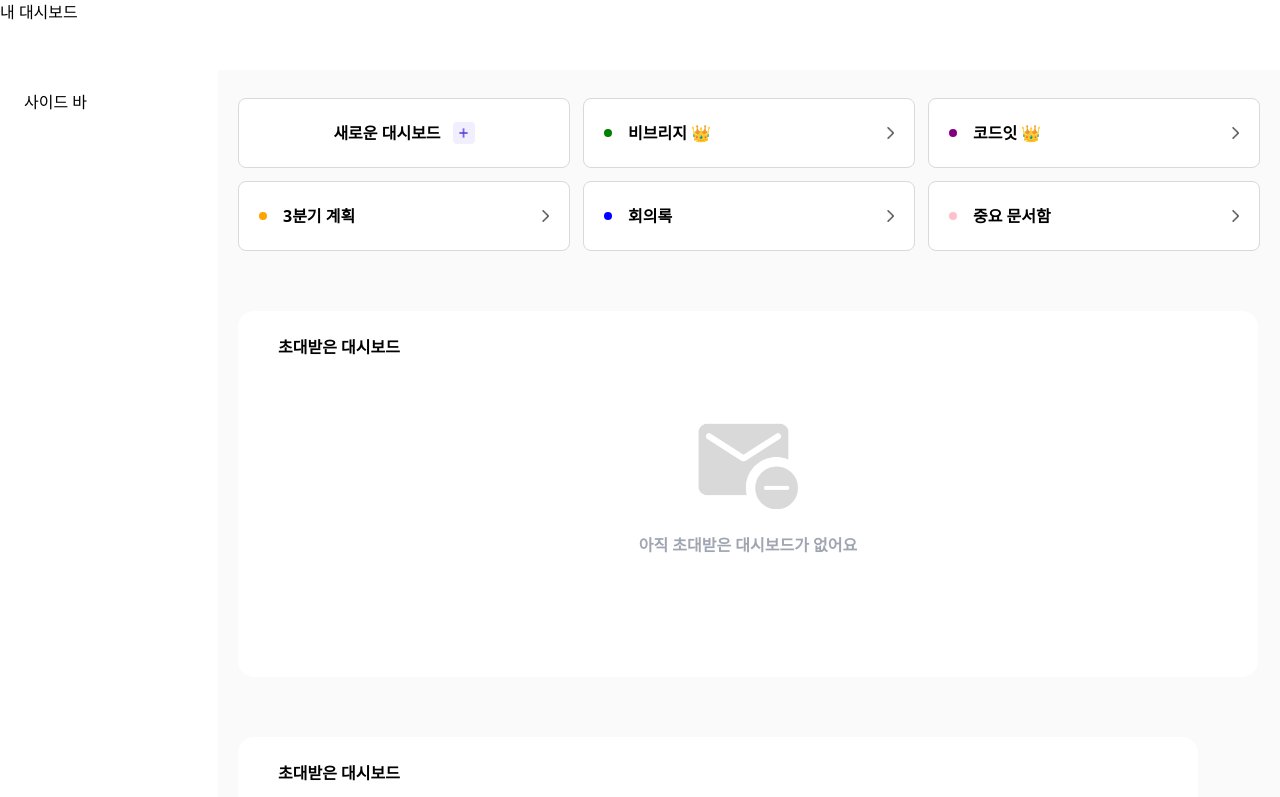
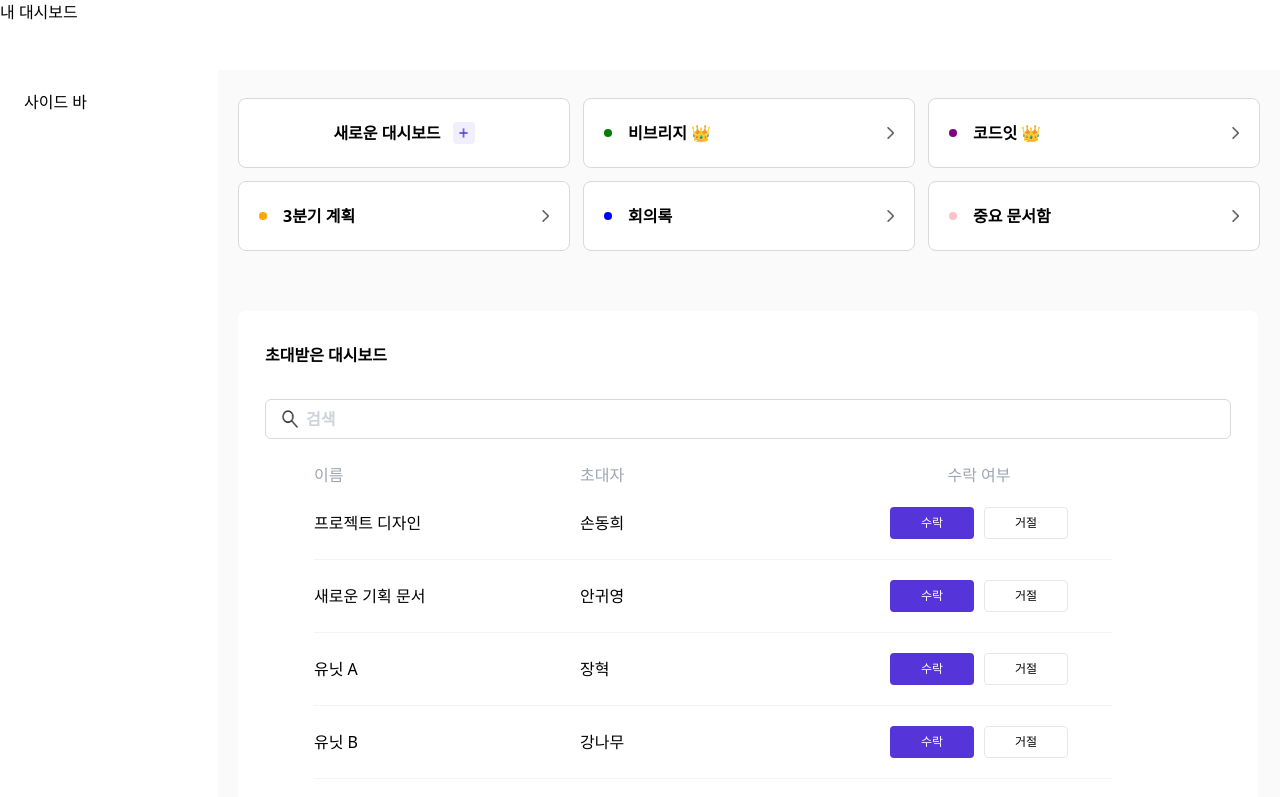
Before and after one commit to codeit17-part3-team5/taskify-fe, a Next.js app: page /mydashboard/MydashBoard in a window 1280 px wide. Shown: the top 797 px of the page. Built offline with nearby package versions, Linux system fonts and the light colour scheme.

Commit message:
Desgin: 초대받은 대시보드 데이터 있는 상태 UI 초기본

```diff
--- a/src/pages/mydashboard/MydashBoard.tsx
+++ b/src/pages/mydashboard/MydashBoard.tsx
@@ -1,9 +1,10 @@
-import { useState } from 'react';
+import { useState, useMemo } from 'react';
 import Image from 'next/image';
 import PlusButton from '../../../components/dashboard/PlusButton';
 import Modal from '../../../components/Modal';
 import Messageimg from './mesaageimg.png';
 import Arrowimg from './arrowimg.png';
+import Searchimg from './Searchimg.png';
 import CreateDashboard from '../../../components/dashboard/CreateDashboard';
 import {
   DASHBOARD_CARDS,
@@ -13,6 +14,16 @@ import {
 
 export default function MydashBoard() {
   const [open, setOpen] = useState(false);
+
+  const [query, setQuery] = useState('');
+
+  const filteredInvites = useMemo(() => {
+    const q = query.trim();
+    if (!q) return INVITED_DASHBOARDS;
+    return INVITED_DASHBOARDS.filter(
+      (r) => r.name.includes(q) || r.inviter.includes(q)
+    );
+  }, [query]);
 
   return (
     <>
@@ -60,16 +71,58 @@ export default function MydashBoard() {
               ))}
             </div>
           </div>
-          <div className="w-[1020px] px-10 pt-6 pb-30 bg-white flex gap-16 rounded-[16px] mt-15 font-bold text-6 flex-col">
-            초대받은 대시보드
-            <div className="flex flex-col gap-6 justify-center items-center text-[#9FA6B2] text-4.5 mx-auto">
-              <Image
-                src={Messageimg}
-                alt="메시지 이미지"
-                width={100}
-                height={100}
-              />
-              아직 초대받은 대시보드가 없어요
+          <div className="w-[1020px] py-8 bg-white flex gap-6 rounded-[8px] mt-15 font-bold text-6 flex-col">
+            <div className="w-[966px] mx-auto flex flex-col gap-8">
+              초대받은 대시보드
+              <div className="flex gap-2 w-full h-10 px-4 py-2.5 border border-[#D9D9D9] rounded-[6px]">
+                <Image
+                  src={Searchimg}
+                  alt="검색 돋보기 이미지"
+                  width={16}
+                  height={16}
+                />
+                <input
+                  type="text"
+                  placeholder="검색"
+                  className="text-4 text-[#9FA6B2] font-semibold w-full"
+                />
+              </div>
+            </div>
+            <div className="w-full font-normal text-4">
+              <div className="pl-[76px] pr-8">
+                <div className="grid grid-cols-3 text-[#9FA6B2] w-[798px]">
+                  <div className="col-span-1">이름</div>
+                  <div className="col-span-1">초대자</div>
+                  <div className="col-span-1 flex justify-center">
+                    수락 여부
+                  </div>
+                </div>
+                <div className="divide-y divide-[#F1F5F9] w-[798px]">
+                  {filteredInvites.map((row) => (
+                    <div
+                      key={row.id}
+                      className="grid grid-cols-3 items-center py-5"
+                    >
+                      <div>{row.name}</div>
+                      <div>{row.inviter}</div>
+                      <div className="flex gap-2.5 justify-center">
+                        <button className="w-[84px] px-3 h-8 rounded bg-[#5534DA] text-white text-[12px]">
+                          수락
+                        </button>
+                        <button className="w-[84px] px-3 h-8 rounded border border-[#E5E7EB] text-[12px]">
+                          거절
+                        </button>
+                      </div>
+                    </div>
+                  ))}
+
+                  {filteredInvites.length === 0 && (
+                    <div className="py-10 text-center text-[#9FA6B2]">
+                      검색 결과가 없습니다
+                    </div>
+                  )}
+                </div>
+              </div>
             </div>
           </div>
           <div className="w-[960px] px-10 pt-6 pb-30 bg-white flex gap-16 rounded-[16px] mt-15 font-bold text-6 flex-col">
```
Also changed, not shown: src/pages/mydashboard/Searchimg.png (added).
